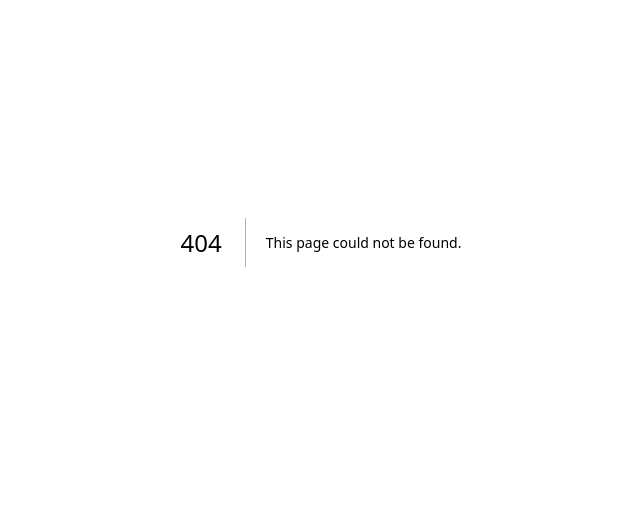
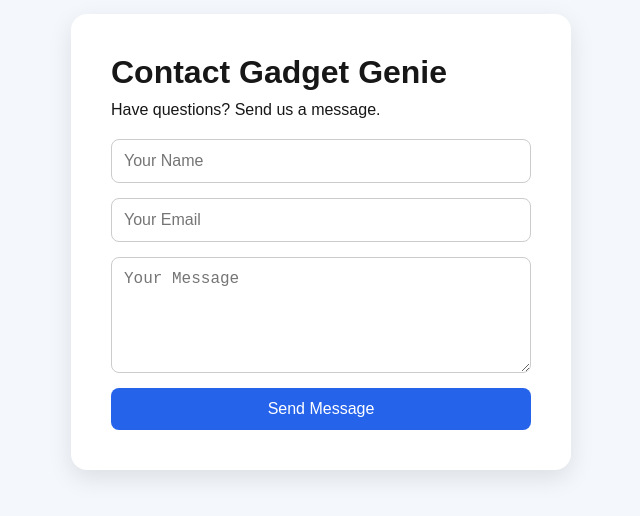
Before and after one commit to dougjasper2013/reactapp5group2, a Next.js app: page /contact in a window 1280 px wide. Before the commit this address had no page. Shown: the part 158-674 px from the top of the page, without its empty margins (319-959 px from the left). Built offline with nearby package versions, Linux system fonts and the light colour scheme.

Commit message:
Creating Gadget Genie contact page

```diff
--- /dev/null
+++ b/src/app/contact/page.tsx
@@ -0,0 +1,78 @@
+export default function ContactPage() {
+  return (
+    <div
+      style={{
+        minHeight: "100vh",
+        backgroundColor: "#f4f7fb",
+        display: "flex",
+        justifyContent: "center",
+        alignItems: "center",
+        padding: "20px",
+      }}
+    >
+      <div
+        style={{
+          backgroundColor: "white",
+          padding: "40px",
+          borderRadius: "16px",
+          width: "100%",
+          maxWidth: "500px",
+          boxShadow: "0 8px 24px rgba(0,0,0,0.1)",
+        }}
+      >
+        <h1 style={{ marginBottom: "10px" }}>Contact Gadget Genie</h1>
+
+        <p style={{ marginBottom: "20px" }}>
+          Have questions? Send us a message.
+        </p>
+
+        <form
+          style={{
+            display: "flex",
+            flexDirection: "column",
+            gap: "15px",
+          }}
+        >
+          <input
+            type="text"
+            placeholder="Your Name"
+            style={inputStyle}
+          />
+
+          <input
+            type="email"
+            placeholder="Your Email"
+            style={inputStyle}
+          />
+
+          <textarea
+            placeholder="Your Message"
+            rows={5}
+            style={inputStyle}
+          />
+
+          <button style={buttonStyle}>
+            Send Message
+          </button>
+        </form>
+      </div>
+    </div>
+  );
+}
+
+const inputStyle = {
+  padding: "12px",
+  borderRadius: "8px",
+  border: "1px solid #ccc",
+  fontSize: "16px",
+};
+
+const buttonStyle = {
+  padding: "12px",
+  borderRadius: "8px",
+  border: "none",
+  backgroundColor: "#2563eb",
+  color: "white",
+  fontSize: "16px",
+  cursor: "pointer",
+};
```
Also changed, not shown: src/app/page.tsx (+76 -61 lines).
